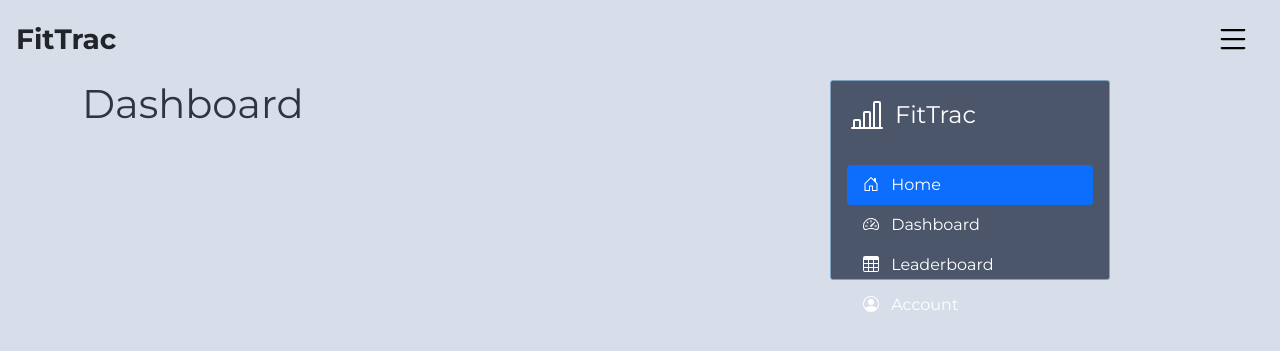
After one commit to nevarezomar/capstone, a Flask app: page /dashboard in a window 1280 px wide. The commit adds this page. Shown: the top 351 px of the page. Run offline with Flask 2, Linux system fonts and the light colour scheme; a user stored in the database is signed in.

Commit message:
Added and link html pages to the side bar

```diff
--- a/application/main/routes.py
+++ b/application/main/routes.py
@@ -19,3 +19,7 @@ def home():
 @main.route("/about")
 def about():
     return render_template('about.html', title='About')
+
+@main.route("/leaderboard")
+def leaderboard():
+    return render_template('leaderboard.html', title='Leaderboard')
--- a/application/templates/base.html
+++ b/application/templates/base.html
@@ -220,21 +220,15 @@
                   </a>
                 </li>
                 <li>
-                  <a href="#" class="nav-link text-white">
+                  <a href="{{ url_for('users.dashboard') }}" class="nav-link text-white">
                     <svg class="bi me-2" width="16" height="16"><use xlink:href="#speedometer2"/></svg>
                     Dashboard
                   </a>
                 </li>
                 <li>
-                  <a href="#" class="nav-link text-white">
+                  <a href="{{ url_for('main.leaderboard') }}" class="nav-link text-white">
                     <svg class="bi me-2" width="16" height="16"><use xlink:href="#table"/></svg>
-                    Orders
-                  </a>
-                </li>
-                <li>
-                  <a href="#" class="nav-link text-white">
-                    <svg class="bi me-2" width="16" height="16"><use xlink:href="#grid"/></svg>
-                    Products
+                    Leaderboard
                   </a>
                 </li>
                 <li>
--- /dev/null
+++ b/application/templates/dashboard.html
@@ -0,0 +1,4 @@
+{% extends "base.html" %}
+{% block content %}
+    <h1>Dashboard</h1>
+{% endblock content%}
--- /dev/null
+++ b/application/templates/leaderboard.html
@@ -0,0 +1,4 @@
+{% extends "base.html" %}
+{% block content %}
+    <h1>Leaderboard</h1>
+{% endblock content%}
--- a/application/users/routes.py
+++ b/application/users/routes.py
@@ -96,3 +96,9 @@ def reset_token(token):
         flash(f'Password changed! Please login', 'success')
         return redirect(url_for('users.login'))
     return render_template('reset_token.html', title='Reset Password', form=form)
+
+@users.route("/dashboard", methods=['GET', 'POST'])
+@login_required
+def dashboard():
+
+    return render_template('dashboard.html', title='Dashboard')
```
